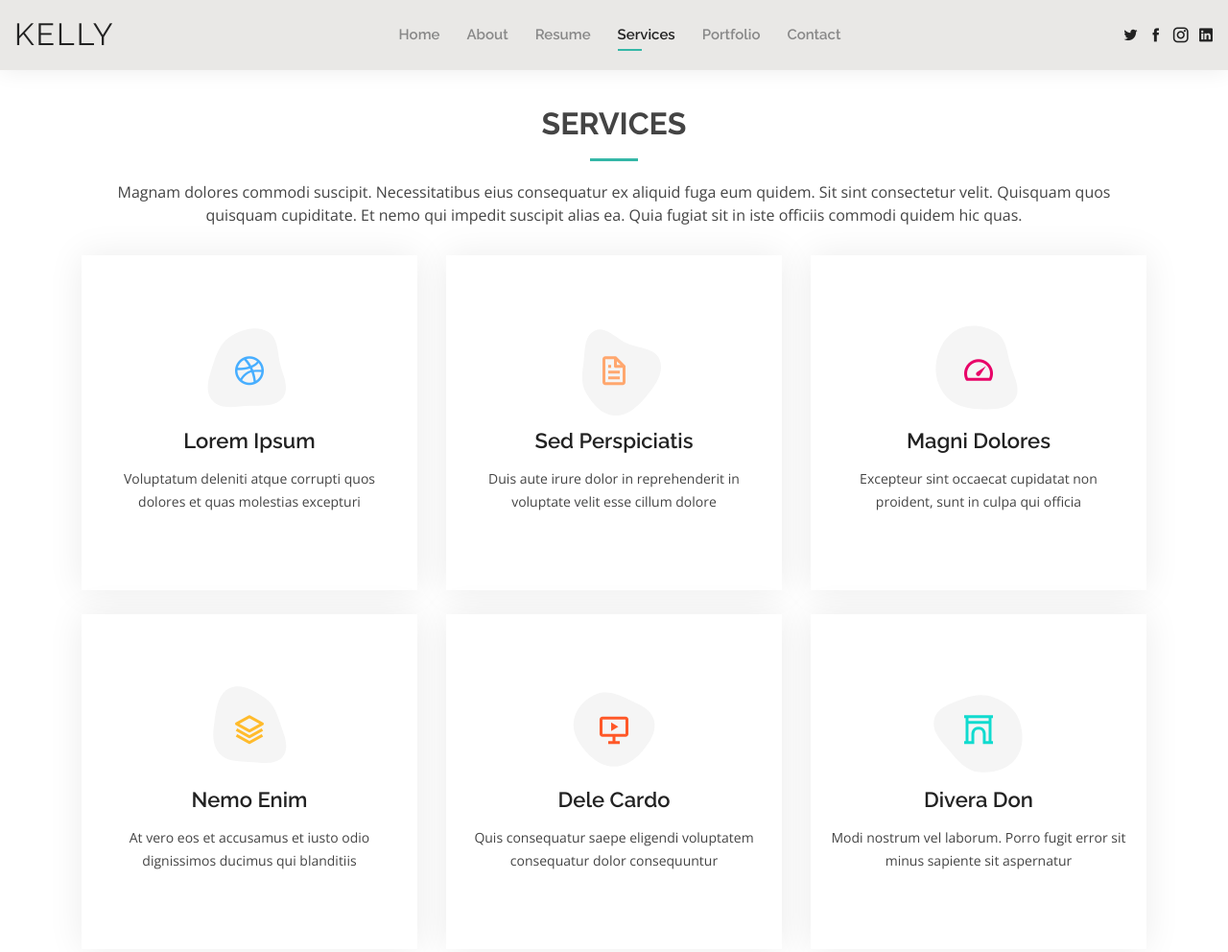
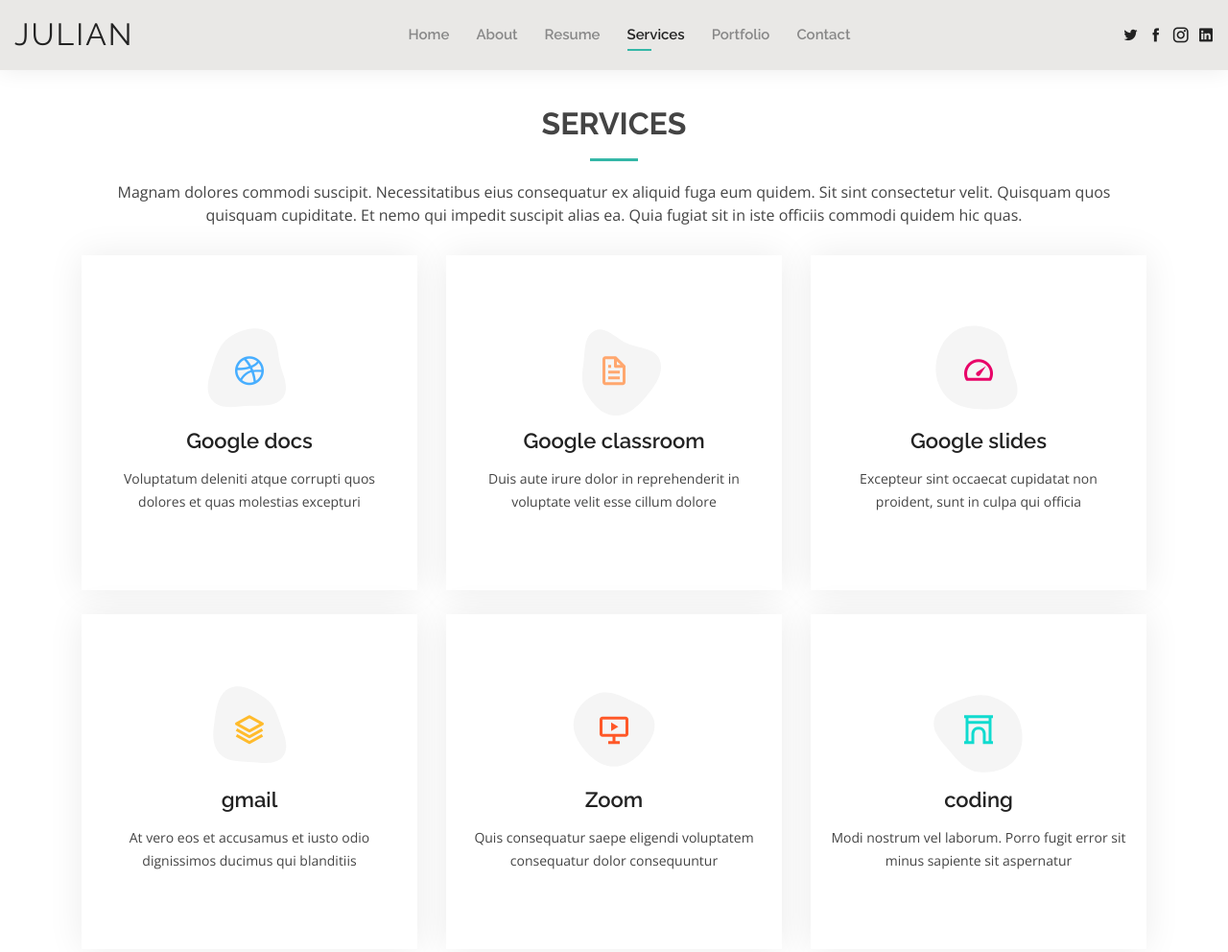
Before and after one commit to ctbjulian/ctbjulian.github.io, a plain HTML site: page services.html in a window 1280 px wide. Shown: the top 992 px of the page at 96% size. Drawn offline with nearby package versions, Linux system fonts and the light colour scheme.

Commit message:
Update services.html

```diff
--- a/services.html
+++ b/services.html
@@ -41,7 +41,7 @@
   <header id="header" class="fixed-top">
     <div class="container-fluid d-flex justify-content-between align-items-center">
 
-      <h1 class="logo"><a href="index.html">Kelly</a></h1>
+      <h1 class="logo"><a href="index.html">Julian</a></h1>
       <!-- Uncomment below if you prefer to use an image logo -->
       <!-- <a href="index.html" class="logo"><img src="assets/img/logo.png" alt="" class="img-fluid"></a>-->
 
@@ -87,7 +87,7 @@
                 </svg>
                 <i class="bx bxl-dribbble"></i>
               </div>
-              <h4><a href="">Lorem Ipsum</a></h4>
+              <h4><a href="">Google docs</a></h4>
               <p>Voluptatum deleniti atque corrupti quos dolores et quas molestias excepturi</p>
             </div>
           </div>
@@ -100,7 +100,7 @@
                 </svg>
                 <i class="bx bx-file"></i>
               </div>
-              <h4><a href="">Sed Perspiciatis</a></h4>
+              <h4><a href="">Google classroom</a></h4>
               <p>Duis aute irure dolor in reprehenderit in voluptate velit esse cillum dolore</p>
             </div>
           </div>
@@ -113,7 +113,7 @@
                 </svg>
                 <i class="bx bx-tachometer"></i>
               </div>
-              <h4><a href="">Magni Dolores</a></h4>
+              <h4><a href="">Google slides</a></h4>
               <p>Excepteur sint occaecat cupidatat non proident, sunt in culpa qui officia</p>
             </div>
           </div>
@@ -126,7 +126,7 @@
                 </svg>
                 <i class="bx bx-layer"></i>
               </div>
-              <h4><a href="">Nemo Enim</a></h4>
+              <h4><a href="">gmail</a></h4>
               <p>At vero eos et accusamus et iusto odio dignissimos ducimus qui blanditiis</p>
             </div>
           </div>
@@ -139,7 +139,7 @@
                 </svg>
                 <i class="bx bx-slideshow"></i>
               </div>
-              <h4><a href="">Dele Cardo</a></h4>
+              <h4><a href="">Zoom</a></h4>
               <p>Quis consequatur saepe eligendi voluptatem consequatur dolor consequuntur</p>
             </div>
           </div>
@@ -152,7 +152,7 @@
                 </svg>
                 <i class="bx bx-arch"></i>
               </div>
-              <h4><a href="">Divera Don</a></h4>
+              <h4><a href="">coding</a></h4>
               <p>Modi nostrum vel laborum. Porro fugit error sit minus sapiente sit aspernatur</p>
             </div>
           </div>
```
